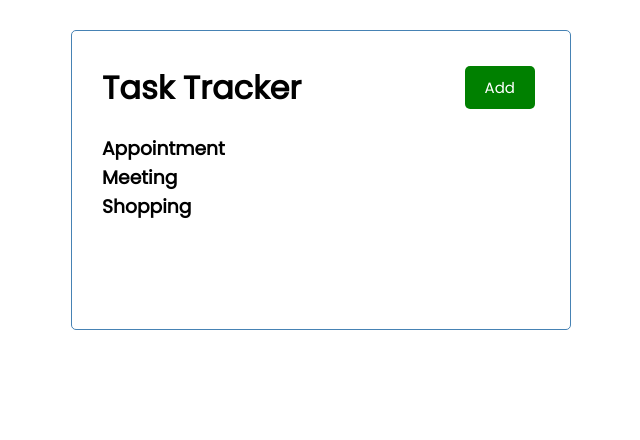
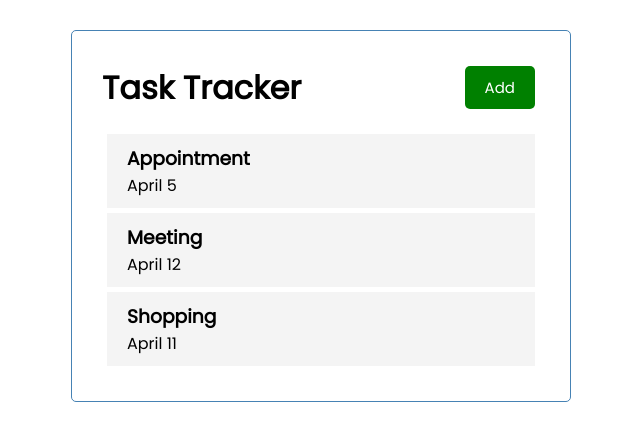
Before and after one commit to Alexbcampbell/react-task-tracker, a React (Create React App) app: page / in a window 1280 px wide. Shown: the top 440 px of the page, without its empty margins (319-959 px from the left). Built offline with nearby package versions, Linux system fonts and the light colour scheme.

Commit message:
created Task js, added tasks array to app js, installed react icons

```diff
--- a/package.json
+++ b/package.json
@@ -8,6 +8,7 @@
     "@testing-library/user-event": "^13.5.0",
     "react": "^17.0.2",
     "react-dom": "^17.0.2",
+    "react-icons": "^4.3.1",
     "react-scripts": "5.0.0",
     "web-vitals": "^2.1.4"
   },
--- a/src/App.js
+++ b/src/App.js
@@ -2,11 +2,35 @@
 import Header from './components/Header'
 import Tasks from './components/Tasks';
 
+import { useState } from "react"
+
 function App() {
+  const [tasks, setTasks] = useState(
+    [
+        {
+            id: 1,
+            text: 'Appointment',
+            day: 'April 5',
+            reminder: true,
+        },
+        {
+            id: 2,
+            text: 'Meeting',
+            day: 'April 12',
+            reminder: true,
+        },
+        {
+            id: 3,
+            text: 'Shopping',
+            day: 'April 11',
+            reminder: true,
+        }
+    ]
+)
   return (
     <div className='container'>
      <Header />
-     <Tasks />
+     <Tasks tasks={tasks} />
     </div>
   );
 }
--- /dev/null
+++ b/src/components/Task.js
@@ -0,0 +1,10 @@
+const Task = ({task}) => {
+  return (
+    <div className='task'>
+        <h3>{task.text}</h3>
+        <p>{task.day}</p>
+    </div>
+  )
+}
+
+export default Task
--- a/src/components/Tasks.js
+++ b/src/components/Tasks.js
@@ -1,28 +1,11 @@
-const tasks = [
-    {
-        id: 1,
-        text: 'Appointment',
-        day: 'April 5',
-        reminder: true,
-    },
-    {
-        id: 2,
-        text: 'Meeting',
-        day: 'April 12',
-        reminder: true,
-    },
-    {
-        id: 3,
-        text: 'Shopping',
-        day: 'April 11',
-        reminder: true,
-    }
-]
+import Task from "./Task"
 
-const Tasks = () => {
+const Tasks = ({tasks}) => {
   return (
     <>
-    {tasks.map((task) => (<h3>{task.text}</h3>))}
+    {tasks.map((task) => (
+        <Task key={task.id} task={task} />
+    ))}
     </>
   )
 }
```
Also changed, not shown: 1 other file (tests, documents, lock files or other folders).
